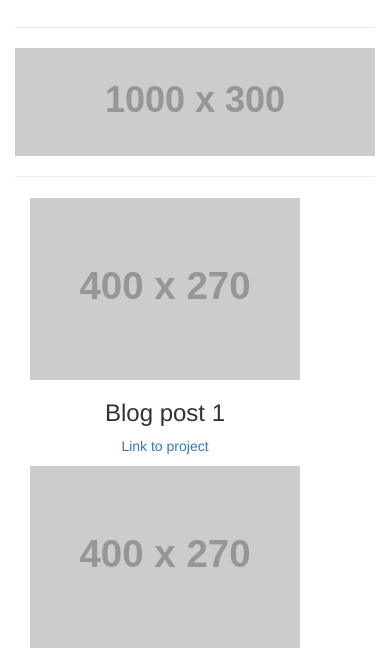
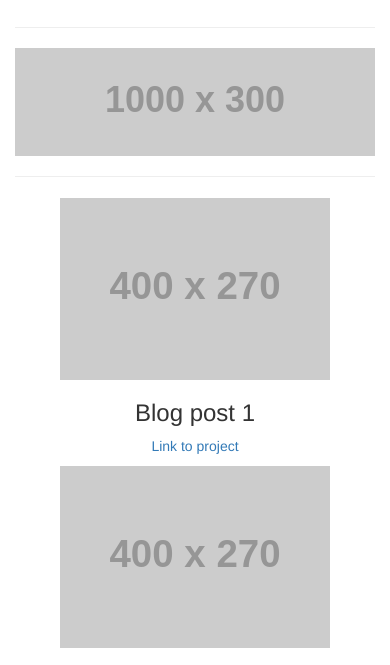
Before and after one commit to a-lushnikov/task-2, a plain HTML site: page index.html in a window 390 px wide. Shown: the part 149-814 px from the top of the page. Drawn offline with nearby package versions, Linux system fonts and the light colour scheme; placeholder pictures from the web are drawn by us.

Commit message:
Added fix to show to center blocks on low-res

```diff
--- a/css/main.css
+++ b/css/main.css
@@ -5,3 +5,9 @@
 .center-rec {
 	margin: 0 auto;
 }
+
+@media (max-width:768px) {
+	.center-rec {
+		float: none;
+	}
+}
```
Also changed, not shown: index.html (+3 -0 lines).
